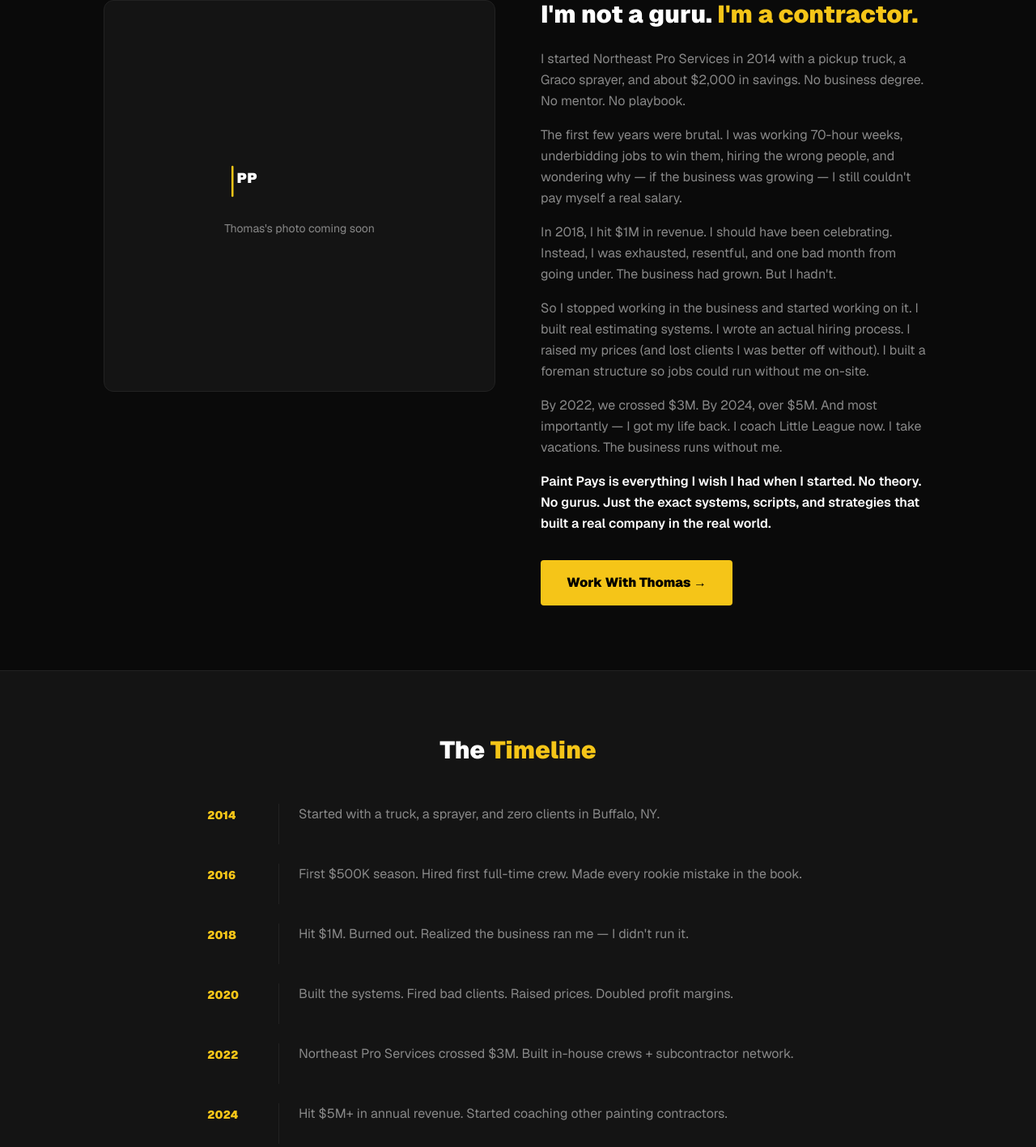
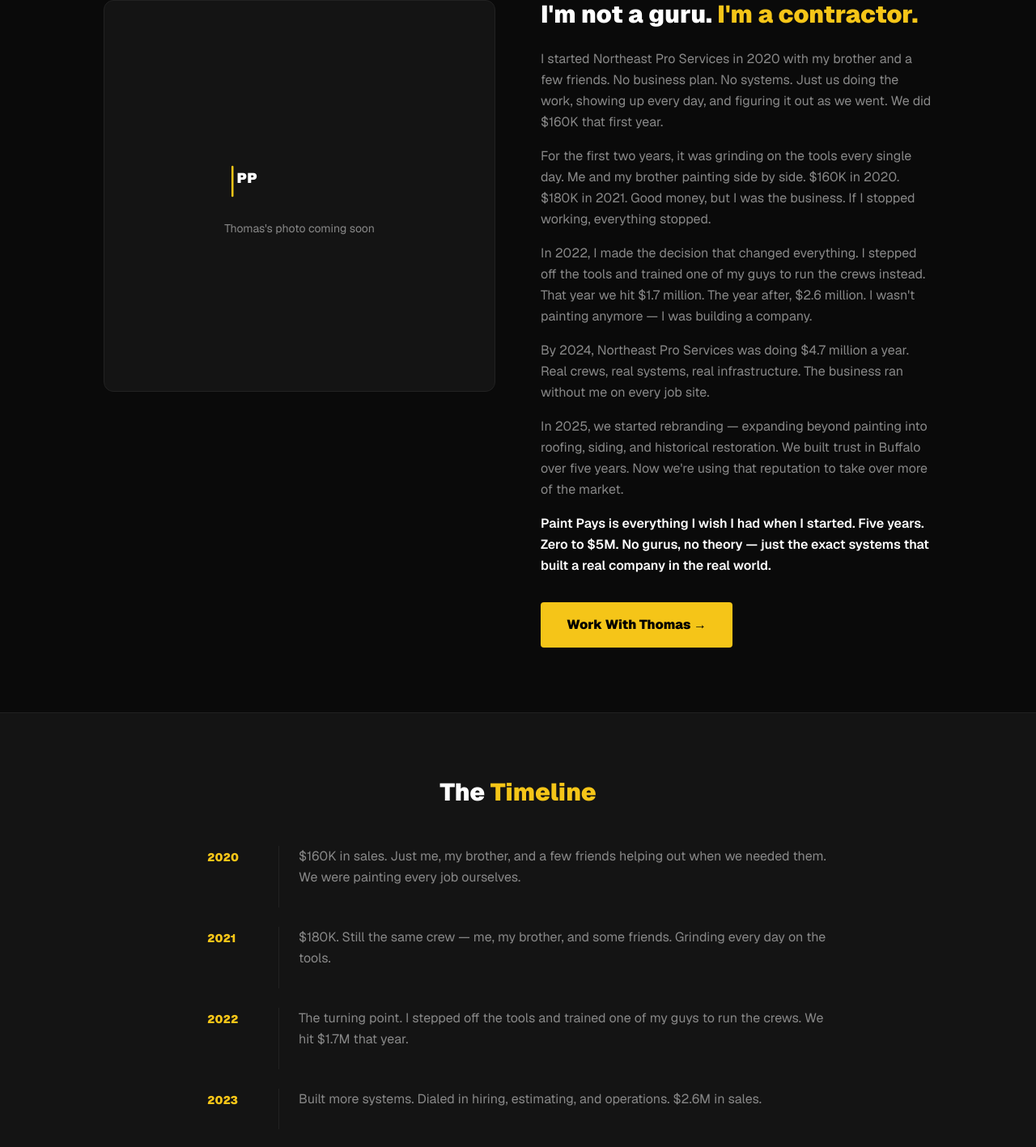
Before and after one commit to northeastprobot/paintpays, a Next.js app: page /about in a window 1280 px wide. Shown: the part 545-1962 px from the top of the page at 81% size. Built offline with nearby package versions, Linux system fonts and the light colour scheme.

Commit message:
feat: update about page with real timeline and story (2020-2026)

```diff
--- a/app/about/page.tsx
+++ b/app/about/page.tsx
@@ -10,32 +10,32 @@
 
 const timeline = [
   {
-    year: '2014',
-    event: 'Started with a truck, a sprayer, and zero clients in Buffalo, NY.',
+    year: '2020',
+    event: '$160K in sales. Just me, my brother, and a few friends helping out when we needed them. We were painting every job ourselves.',
   },
   {
-    year: '2016',
-    event: 'First $500K season. Hired first full-time crew. Made every rookie mistake in the book.',
-  },
-  {
-    year: '2018',
-    event: 'Hit $1M. Burned out. Realized the business ran me — I didn\'t run it.',
-  },
-  {
-    year: '2020',
-    event: 'Built the systems. Fired bad clients. Raised prices. Doubled profit margins.',
+    year: '2021',
+    event: '$180K. Still the same crew — me, my brother, and some friends. Grinding every day on the tools.',
   },
   {
     year: '2022',
-    event: 'Northeast Pro Services crossed $3M. Built in-house crews + subcontractor network.',
+    event: 'The turning point. I stepped off the tools and trained one of my guys to run the crews. We hit $1.7M that year.',
+  },
+  {
+    year: '2023',
+    event: 'Built more systems. Dialed in hiring, estimating, and operations. $2.6M in sales.',
   },
   {
     year: '2024',
-    event: 'Hit $5M+ in annual revenue. Started coaching other painting contractors.',
+    event: 'Things really took off. $4.7M in revenue. The systems worked. The business ran without me on every job.',
   },
   {
     year: '2025',
-    event: 'Launched Paint Pays. Built AI phone agents and marketing systems that run without me.',
+    event: 'Started rebranding to Northeast Pro Services — expanding beyond painting into roofing, siding, and restoration to take over more markets.',
+  },
+  {
+    year: '2026',
+    event: 'Launched Paint Pays. Sharing everything that got us here so other contractors can skip the hard lessons.',
   },
 ];
 
@@ -107,32 +107,32 @@
 
             <div className="space-y-4 text-[#888888] leading-relaxed">
               <p>
-                I started Northeast Pro Services in 2014 with a pickup truck, a Graco sprayer, and
-                about $2,000 in savings. No business degree. No mentor. No playbook.
+                I started Northeast Pro Services in 2020 with my brother and a few friends. No
+                business plan. No systems. Just us doing the work, showing up every day, and figuring
+                it out as we went. We did $160K that first year.
               </p>
               <p>
-                The first few years were brutal. I was working 70-hour weeks, underbidding jobs to
-                win them, hiring the wrong people, and wondering why — if the business was growing —
-                I still couldn&apos;t pay myself a real salary.
+                For the first two years, it was grinding on the tools every single day. Me and my
+                brother painting side by side. $160K in 2020. $180K in 2021. Good money, but I was
+                the business. If I stopped working, everything stopped.
               </p>
               <p>
-                In 2018, I hit $1M in revenue. I should have been celebrating. Instead, I was
-                exhausted, resentful, and one bad month from going under. The business had grown.
-                But I hadn&apos;t.
+                In 2022, I made the decision that changed everything. I stepped off the tools and
+                trained one of my guys to run the crews instead. That year we hit $1.7 million. The
+                year after, $2.6 million. I wasn&apos;t painting anymore — I was building a company.
               </p>
               <p>
-                So I stopped working in the business and started working on it. I built real
-                estimating systems. I wrote an actual hiring process. I raised my prices (and lost
-                clients I was better off without). I built a foreman structure so jobs could run
-                without me on-site.
+                By 2024, Northeast Pro Services was doing $4.7 million a year. Real crews, real
+                systems, real infrastructure. The business ran without me on every job site.
               </p>
               <p>
-                By 2022, we crossed $3M. By 2024, over $5M. And most importantly — I got my life
-                back. I coach Little League now. I take vacations. The business runs without me.
+                In 2025, we started rebranding — expanding beyond painting into roofing, siding, and
+                historical restoration. We built trust in Buffalo over five years. Now we&apos;re using
+                that reputation to take over more of the market.
               </p>
               <p className="text-white font-semibold">
-                Paint Pays is everything I wish I had when I started. No theory. No gurus. Just the
-                exact systems, scripts, and strategies that built a real company in the real world.
+                Paint Pays is everything I wish I had when I started. Five years. Zero to $5M. No
+                gurus, no theory — just the exact systems that built a real company in the real world.
               </p>
             </div>
 
```
